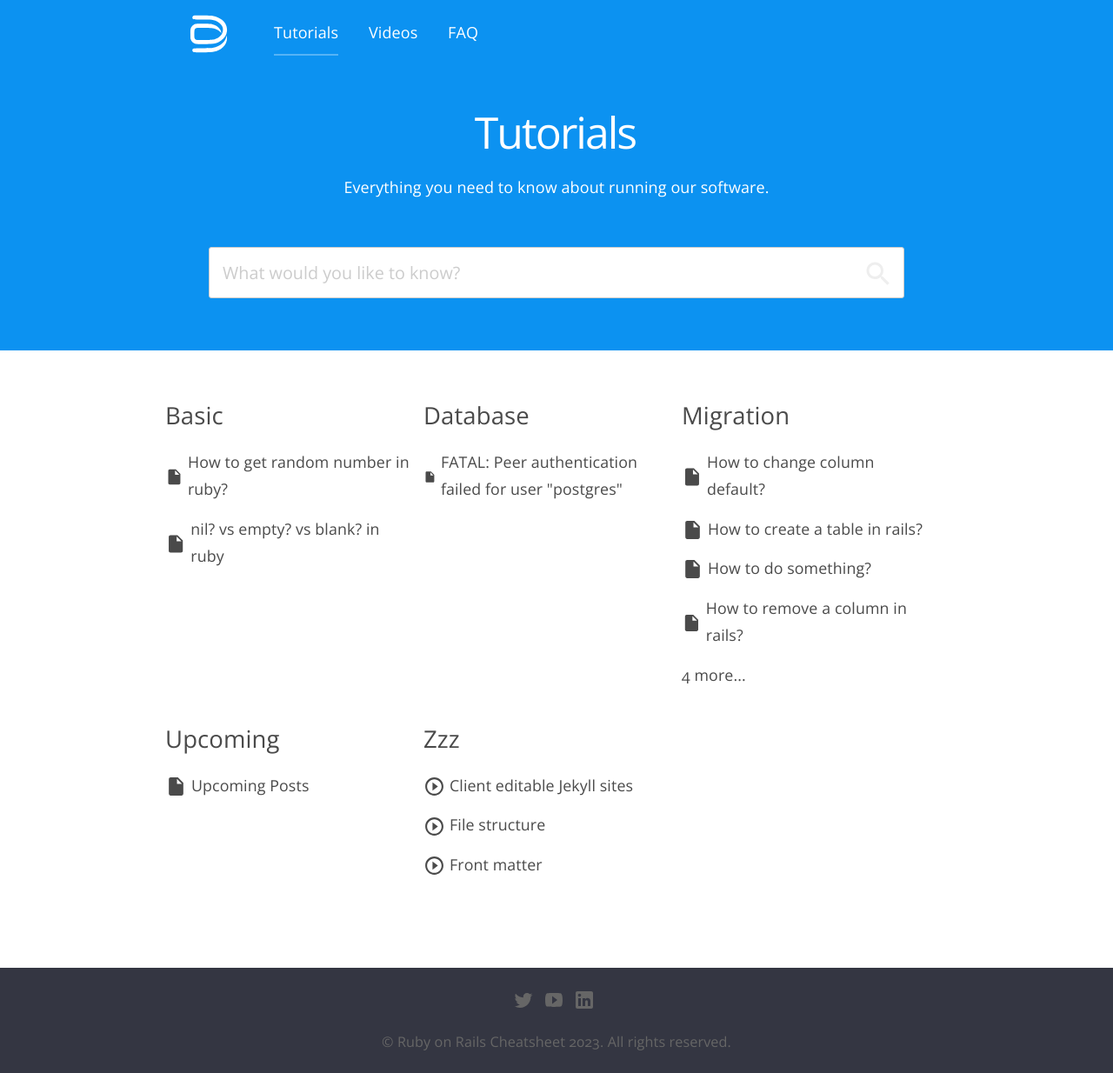
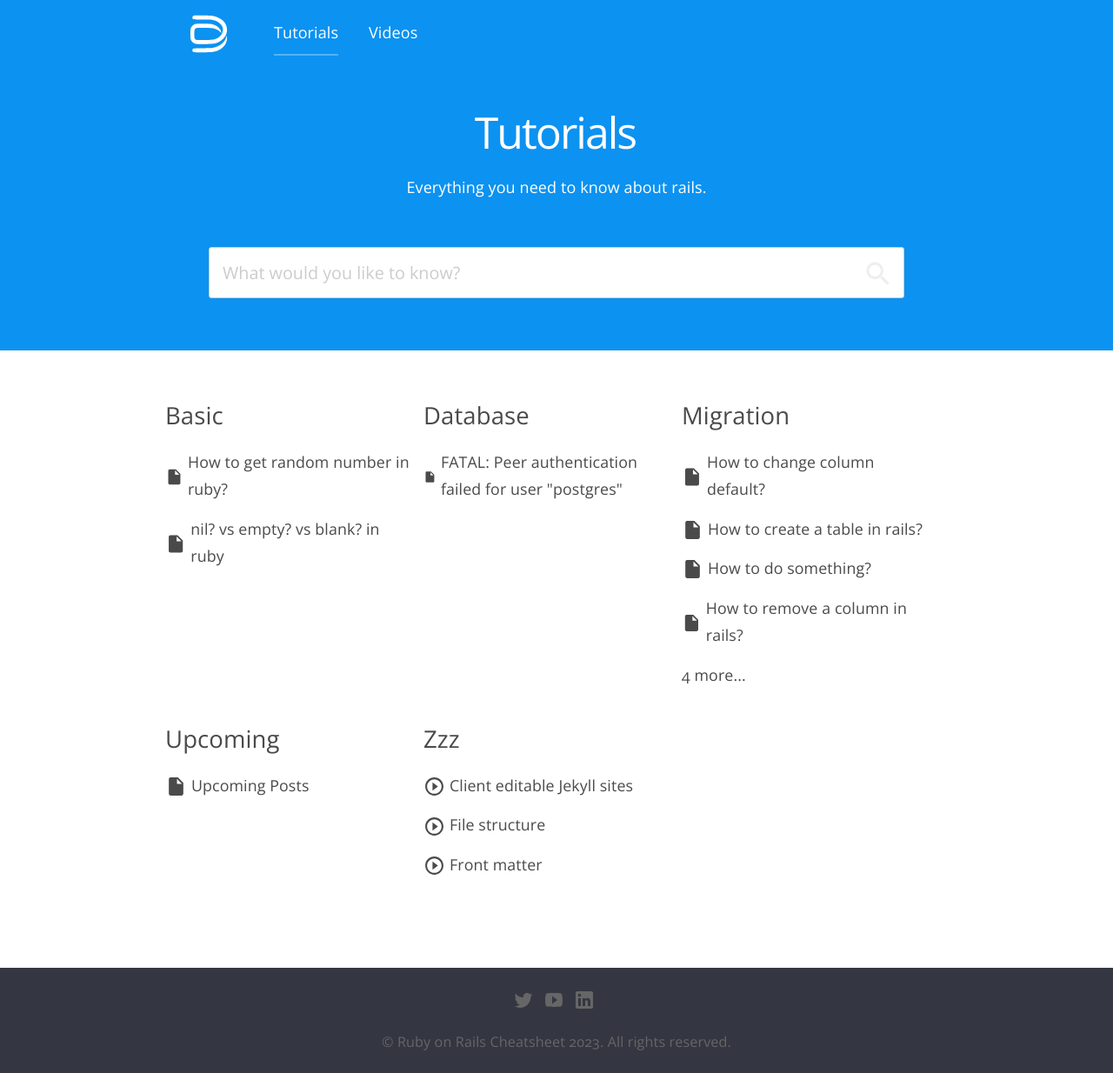
Before and after one commit to deepakmahakale/ruby-on-rails-cheatsheet, a Jekyll site: the page built from index.html, in a window 1280 px wide. Shown: the whole page at 87% size. Built offline with Jekyll 4.4.1, drawn with Linux system fonts in a browser that asks for light colours; nearby versions of some CDN libraries.

Commit message:
remove faq

```diff
--- a/_data/navigation.yml
+++ b/_data/navigation.yml
@@ -2,5 +2,3 @@
   link: /
 - name: Videos
   link: /videos/
-- name: FAQ
-  link: /faq/
--- a/_layouts/default.html
+++ b/_layouts/default.html
@@ -40,7 +40,7 @@
 
       <section class="hero_search">
         <h1>Tutorials</h1>
-        <p>Everything you need to know about running our software.</p>
+        <p>Everything you need to know about rails.</p>
         {% include search.html %}
       </section>
     </div>
```
